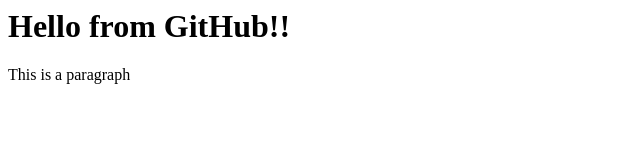
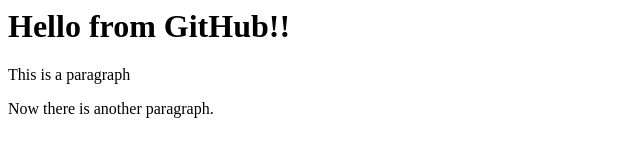
Before and after one commit to ARand0mCoder/SiteTest, a plain HTML site: page index.html in a window 1280 px wide. Shown: the whole page, without its empty margins (0-640 px from the left). Drawn offline with Linux system fonts and the light colour scheme.

Commit message:
Update index.html

```diff
--- a/index.html
+++ b/index.html
@@ -5,5 +5,6 @@
 <body>
   <h1>Hello from GitHub!!</h1>
   <p>This is a paragraph</p>
+  <p>Now there is another paragraph.</p>
 </body>
 </html>
```
